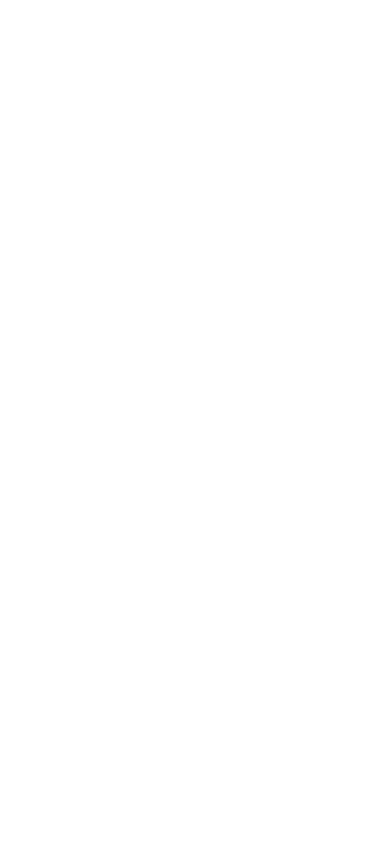
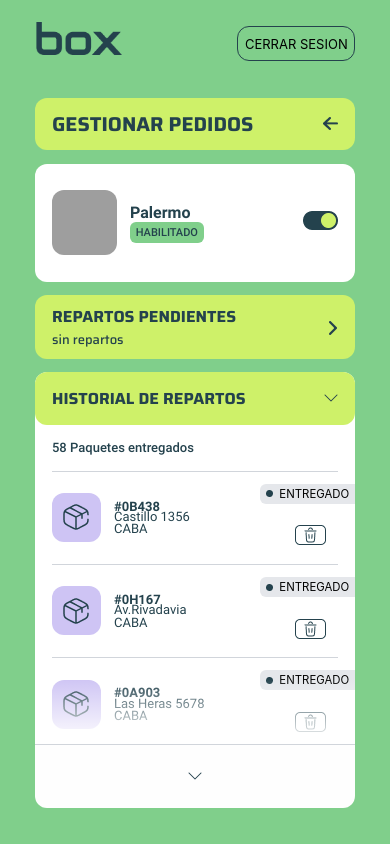
Before and after one commit to javiertrombetta/p5-box-front, a React Native app: screen / in a window 390 px wide. Built offline with nearby package versions, Linux system fonts and the light colour scheme; grey boxes are pictures that could not be loaded.

Commit message:
feat(PerfilRepartidor): vista para android

```diff
--- a/App.tsx
+++ b/App.tsx
@@ -52,7 +52,7 @@ export default function App() {
 			{/* <Repartidores /> */}
 			{/* <Paquetes /> */}
 			{/* <AddPackage /> */}
-			{/* <PerfilRepartidor /> */}
+			<PerfilRepartidor />
 
 			{/* Screens Repartidor */}
 
--- a/src/screens/PerfilRepartidor.tsx
+++ b/src/screens/PerfilRepartidor.tsx
@@ -80,14 +80,20 @@ const PerfilRepartidor = () => {
 							Palermo
 						</Text>
 						<Text
-							style={{ fontSize: scaledSize(10), width: 67 * WScale, height: 15 * HScale }}
+							style={{
+								fontSize: scaledSize(10),
+								paddingHorizontal: 1 * WScale,
+								paddingVertical: 2 * HScale,
+								width: 68 * WScale,
+								height: 16 * HScale,
+							}}
 							className="flex items-center justify-center text-center font-robotoMedium text-texto rounded-md bg-verde"
 						>
 							HABILITADO
 						</Text>
 					</View>
 				</View>
-				<View style={{ width: scaledSize(35), height: scaledSize(19) }} className="flex items-end">
+				<View style={{ width: scaledSize(35), height: scaledSize(21) }} className="flex items-end">
 					<Image source={boton} />
 				</View>
 			</View>
@@ -166,13 +172,22 @@ const PerfilRepartidor = () => {
 								<Image source={boxlist} />
 							</View>
 							<View className="flex justify-center">
-								<Text style={{ fontSize: scaledSize(12) }} className="font-robotoBold text-texto">
-									#0H167
+								<Text
+									style={{ fontSize: scaledSize(12), marginBottom: -2 * HScale }}
+									className="font-robotoBold text-texto"
+								>
+									#0B438
 								</Text>
-								<Text style={{ fontSize: scaledSize(12) }} className="text-texto font-roboto">
-									Av. Abajo,
+								<Text
+									style={{ fontSize: scaledSize(12), marginTop: -1.5 * HScale }}
+									className="text-texto font-roboto"
+								>
+									Castillo 1356
 								</Text>
-								<Text style={{ fontSize: scaledSize(12) }} className="text-texto font-roboto">
+								<Text
+									style={{ fontSize: scaledSize(12), marginTop: -2 * HScale }}
+									className="text-texto font-roboto"
+								>
 									CABA
 								</Text>
 							</View>
@@ -210,13 +225,22 @@ const PerfilRepartidor = () => {
 								<Image source={boxlist} />
 							</View>
 							<View className="flex justify-center">
-								<Text style={{ fontSize: scaledSize(12) }} className="font-robotoBold text-texto">
+								<Text
+									style={{ fontSize: scaledSize(12), marginBottom: -2 * HScale }}
+									className="font-robotoBold text-texto"
+								>
 									#0H167
 								</Text>
-								<Text style={{ fontSize: scaledSize(12) }} className="text-texto font-roboto">
-									Av. Abajo,
+								<Text
+									style={{ fontSize: scaledSize(12), marginTop: -1.5 * HScale }}
+									className="text-texto font-roboto"
+								>
+									Av.Rivadavia
 								</Text>
-								<Text style={{ fontSize: scaledSize(12) }} className="text-texto font-roboto">
+								<Text
+									style={{ fontSize: scaledSize(12), marginTop: -2 * HScale }}
+									className="text-texto font-roboto"
+								>
 									CABA
 								</Text>
 							</View>
@@ -254,13 +278,22 @@ const PerfilRepartidor = () => {
 								<Image source={boxlist} />
 							</View>
 							<View className="flex justify-center">
-								<Text style={{ fontSize: scaledSize(12) }} className="font-robotoBold text-texto">
-									#0H167
+								<Text
+									style={{ fontSize: scaledSize(12), marginBottom: -2 * HScale }}
+									className="font-robotoBold text-texto"
+								>
+									#0A903
 								</Text>
-								<Text style={{ fontSize: scaledSize(12) }} className="text-texto font-roboto">
-									Av. Abajodsadasasd,
+								<Text
+									style={{ fontSize: scaledSize(12), marginTop: -1.5 * HScale }}
+									className="text-texto font-roboto"
+								>
+									Las Heras 5678
 								</Text>
-								<Text style={{ fontSize: scaledSize(12) }} className="text-texto font-roboto">
+								<Text
+									style={{ fontSize: scaledSize(12), marginTop: -2 * HScale }}
+									className="text-texto font-roboto"
+								>
 									CABA
 								</Text>
 							</View>
@@ -285,7 +318,7 @@ const PerfilRepartidor = () => {
 					</View>
 				</View>
 			</View>
-			<View style={{ position: 'relative', height: 1}} className="w-full bg-gray-300">
+			<View style={{ position: 'relative', height: 1 }} className="w-full bg-gray-300">
 				<LinearGradient
 					colors={['rgba(255, 255, 255, 0.0)', 'rgba(255, 255, 255, 1)']}
 					style={{
```
